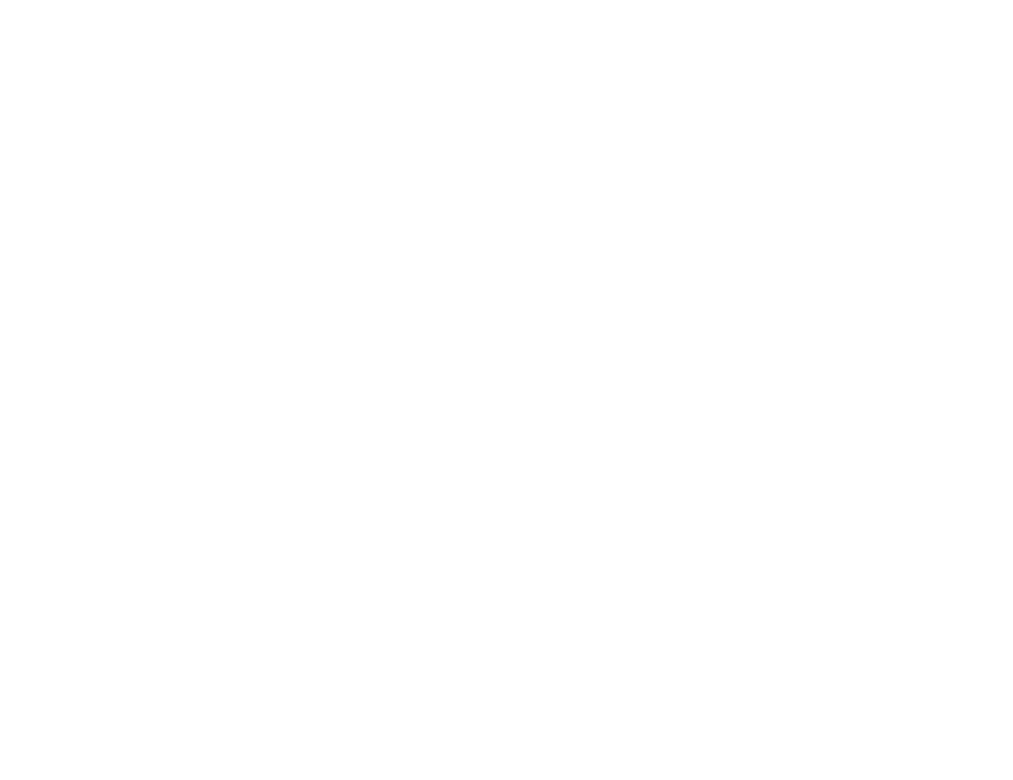
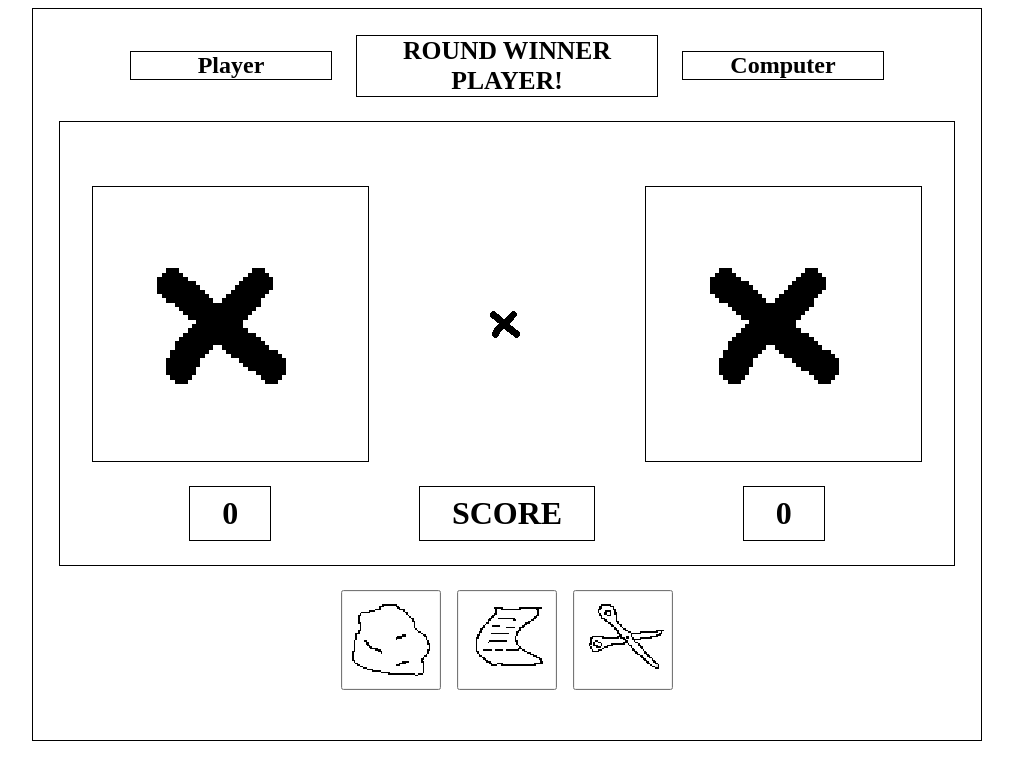
Before and after one commit to Tazgaru/Rock-Paper-Scissors-Odin, a plain HTML site: page index.html in a window 1280 px wide. Shown: the whole page, without its empty margins (133-1146 px from the left). Drawn offline with Linux system fonts and the light colour scheme.

Commit message:
Add HTML and CSS sekeleton
Also remove 5 rounds loop and add event listener to the 3 buttons in js.
Preparing for a 'until 5 wins' type of game.

```diff
--- a/index.html
+++ b/index.html
@@ -1,11 +1,58 @@
 <!DOCTYPE html>
+
 <html lang="en">
     <head>
         <meta charset="utc-8">
-        <title>Rock Paper Scissors</title>
-        <script src="./script.js"></script>
+        <script src="./script.js" defer></script>
+        <link rel="stylesheet" href="./styles.css">
     </head>
     <body>
 
+        <div class="wrapper">
+
+            <div class="header">
+
+                <h1 class="name-tag">Player</h1>
+
+                <div class="round-winner">
+                    <h1>ROUND WINNER</h1>
+                    <h1>PLAYER!</h1>
+                </div>
+
+                <h1 class="name-tag">Computer</h1>
+
+            </div>
+
+            <div class="mid">
+
+                <div class="mid_1">
+                    <div class="img1"><img src="./images/x.png"></div>
+                    <h1 class="player-score score">0</h1>
+
+                </div>
+
+                <div class="mid_2">
+                    <div class="img2"><img src="./images/x.png"></div>
+                    <h1 class="score">SCORE</h1>
+                </div>
+
+                <div class="mid_3">
+                    <div class="img3"><img src="./images/x.png"></div>
+                    <h1 class="computer-score score">0</h1>
+                </div>
+
+
+            </div>
+
+            <div class="footer">
+
+                <button class="rock"><img src="./images/rock.png"></button>
+                <button class="paper"><img src="./images/paper.png"></button>
+                <button class="scissors"><img src="./images/scissors.png"></button>
+
+            </div>
+
+        </div>
+
     </body>
 </html>
--- a/script.js
+++ b/script.js
@@ -1,3 +1,8 @@
+const choiceBtns = document.querySelectorAll('.footer button');
+
+choiceBtns.forEach(btn => btn.addEventListener('click', () => console.log('Button Pressed')));
+
+
 // function to get computer choice.
 function computerPlay(){
 
@@ -79,8 +84,7 @@ function game(){
     let playerScore = 0;
     let computerScore = 0;
 
-    // for loop to 5 rounds
-    for (let i = 0; i < 5; i++){
+
 
     // get computer and user choices and play one round
     let roundResult = playRound(playerPlay(), computerPlay());
@@ -88,7 +92,7 @@ function game(){
     // add point to winner and display score
     if (roundResult == "Player") {
         playerScore++;
-            alert(`You get a point.  P${playerScore} X C${computerScore}`)
+        alert(`Player gets a point.  P${playerScore} X C${computerScore}`)
     }
     else if (roundResult == "Computer") {
         computerScore++;
@@ -97,11 +101,7 @@ function game(){
     else {
         alert(`Tie.  P${playerScore} X C${computerScore}`)
     }
-        // if someone has 3 points, end loop
-        if (playerScore == 3 || computerScore == 3){
-                break;
-        }
-    }
+
 
     if (playerScore > computerScore){
         alert("You Win!");
--- /dev/null
+++ b/styles.css
@@ -0,0 +1,101 @@
+h1, button {
+    margin: 0;
+    padding: 0;
+}
+
+img {
+    flex: 1;
+    image-rendering: pixelated;
+}
+
+.wrapper {
+    border: 1px solid black;
+    padding: 2vw;
+    max-width: 1700px;
+    width: 70vw;
+    margin: auto;
+}
+
+/*--- header ---*/
+.header {
+    display: flex;
+    justify-content: center;
+    gap: 24px;
+    padding: 0 24px;
+
+}
+
+.name-tag {
+    flex: 1 1 0;
+    max-width: 200px;
+    border: 1px solid black;
+    text-align: center;
+    font-size: 1.5em;
+    margin: auto 0;
+}
+
+.round-winner {
+    flex: 1 1 0;
+    max-width: 300px;
+    border: 1px solid black;
+    text-align: center;
+    font-size: .8em;
+}
+
+/*--- mid ---*/
+
+.mid {
+    display: flex;
+    justify-content: center;
+    border: 1px solid black;
+    margin-top: 24px;
+    padding: 64px 32px 24px;
+}
+
+.mid_1, .mid_2, .mid_3 {
+    display: flex;
+    flex-direction: column;
+    justify-content: flex-end;
+    flex: 1 1 0;
+    gap: 24px;
+}
+
+.img1, .img2, .img3 {
+    flex: 0 1 auto;  /*is the default*/
+    display: flex;
+    justify-content: center;
+}
+
+.img1, .img3 {
+    border: 1px solid black;
+}
+
+.img2 {
+    max-width: 70px;
+    margin: auto;
+}
+
+.score {
+    border: 1px solid black;
+    text-align: center;
+    align-self: center;
+    padding: 8px 32px;
+}
+
+/*--- footer ---*/
+
+.footer {
+    display: flex;
+    justify-content: center;
+}
+
+.footer button {
+    display: flex;
+    flex: 1;
+    margin: 24px 8px;
+    max-width: 100px;
+}
+
+.footer button img {
+    flex: 1;
+}
```
Also changed, not shown: images/paper.png (added), images/rock.png (added), images/scissors.png (added), images/x.png (added). Lines whose indentation alone changed are shown as unchanged.
